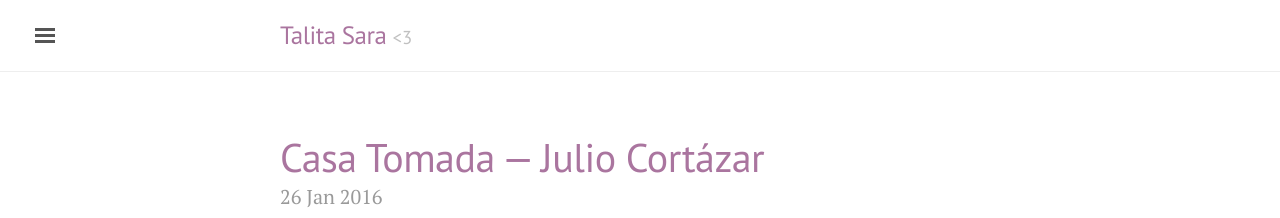
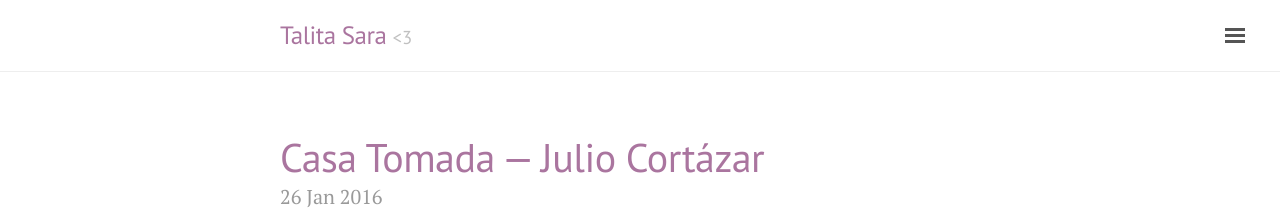
Before and after one commit to sifiyoke/sifiyoke.github.io, a Jekyll site: the page built from index.html, in a window 1280 px wide. Shown: the top 218 px of the page. Built offline with Jekyll 4.4.1, drawn with Linux system fonts in a browser that asks for light colours; nearby versions of some CDN libraries; the list of posts is cut into pages by our own code.

Commit message:
layolayouu

```diff
--- a/_layouts/default.html
+++ b/_layouts/default.html
@@ -5,8 +5,7 @@
 
   <body>
 
-    <body class="theme-base-0e">
-      <body class="layout-reverse sidebar-overlay">
+    <body class="theme-base-0e layout-reverse sidebar-overlay">
 
 
 
```
